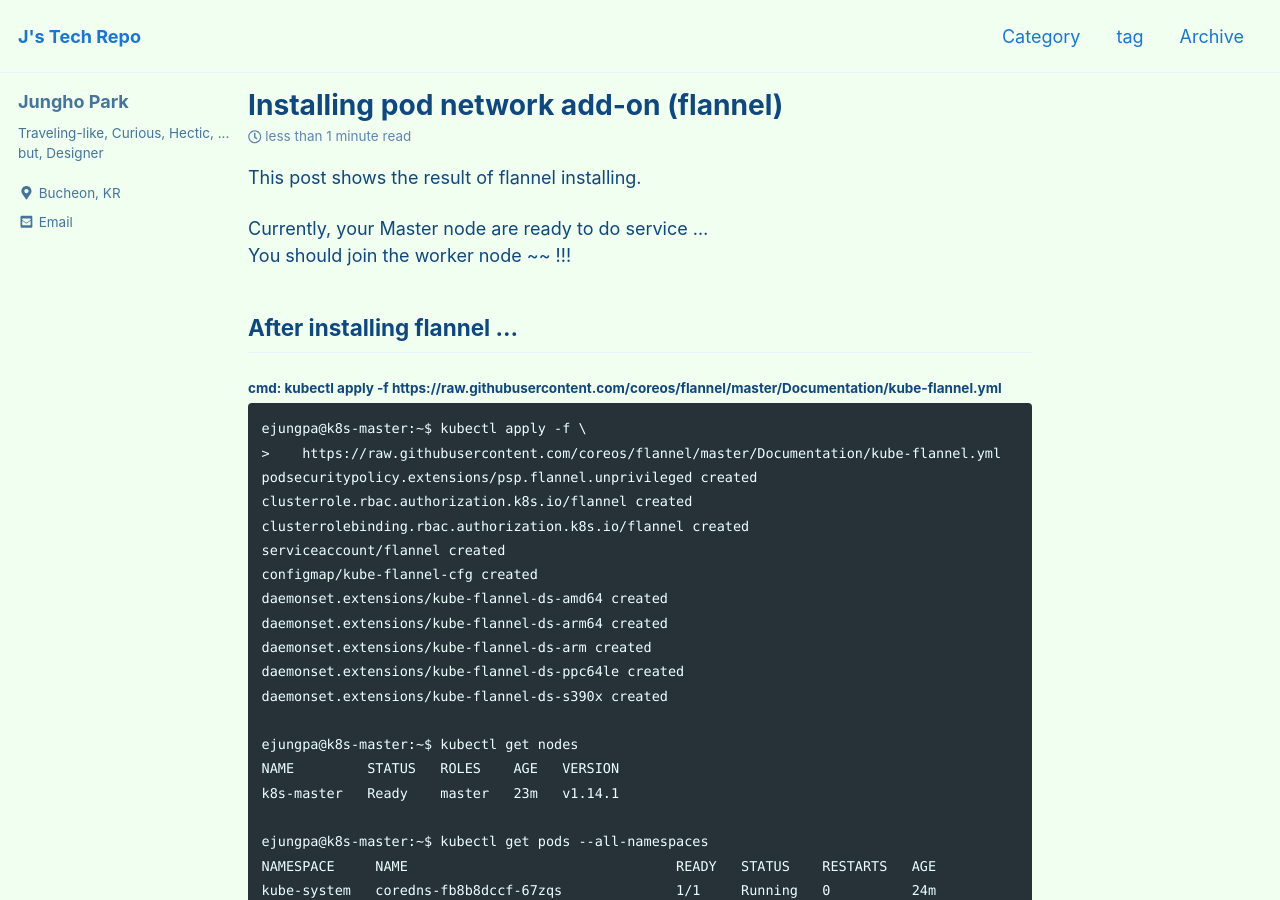
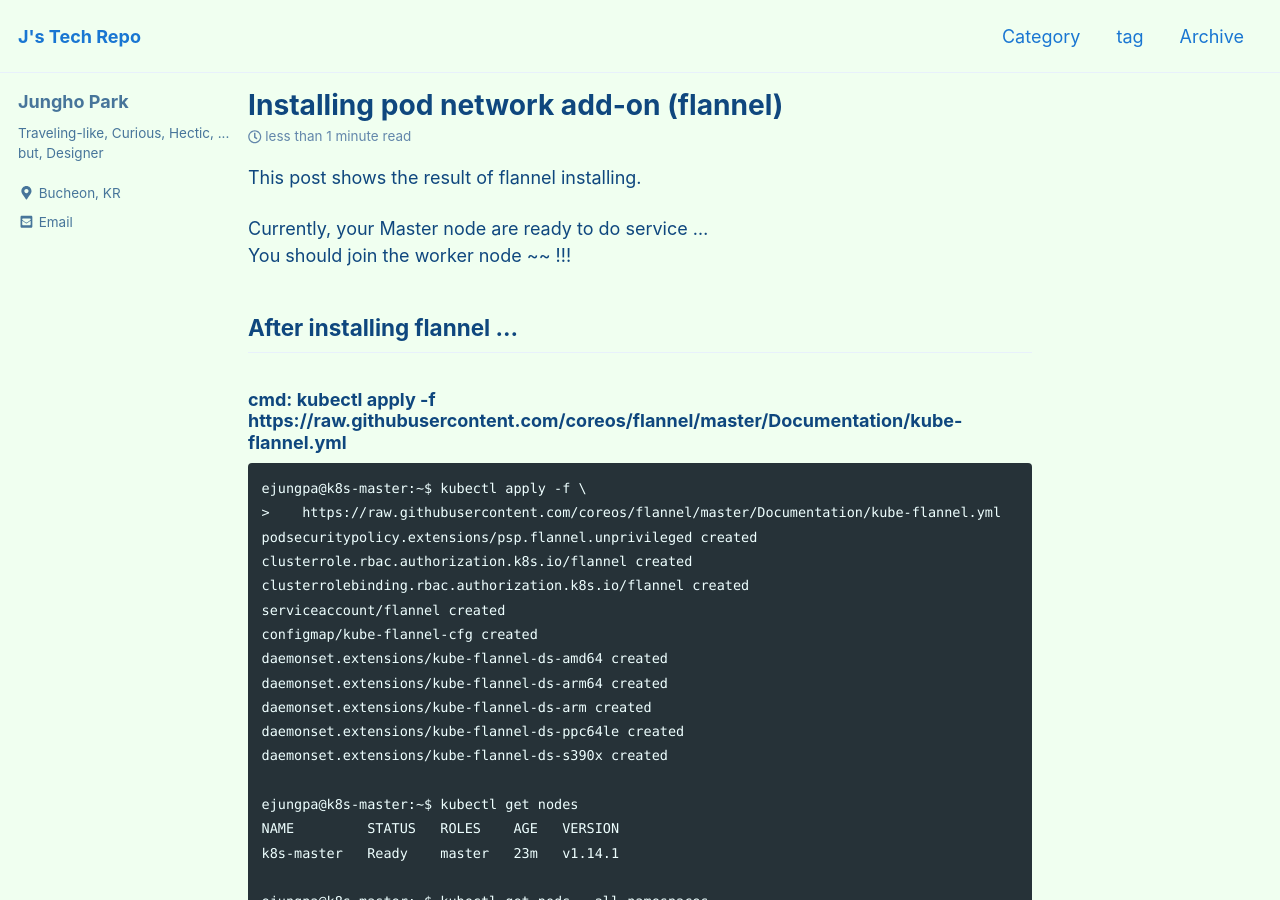
Before and after one commit to unipark00/tekrepo, a Jekyll site: the page built from _posts/2019-04-10-flannel_install.md, in a window 1280 px wide and 900 px high. Built offline with Jekyll 4.4.1, drawn with Linux system fonts in a browser that asks for light colours; cached includes are drawn as plain includes.

````diff
--- a/_posts/2019-04-10-flannel_install.md
+++ b/_posts/2019-04-10-flannel_install.md
@@ -13,7 +13,7 @@ Currently, your Master node are ready to do service ...
 You should join the worker node ~~ !!!
 
 ## After installing flannel ...
-#### cmd: kubectl apply -f https://raw.githubusercontent.com/coreos/flannel/master/Documentation/kube-flannel.yml
+### cmd: kubectl apply -f https://raw.githubusercontent.com/coreos/flannel/master/Documentation/kube-flannel.yml
 ```
 ejungpa@k8s-master:~$ kubectl apply -f \
 >    https://raw.githubusercontent.com/coreos/flannel/master/Documentation/kube-flannel.yml
````
